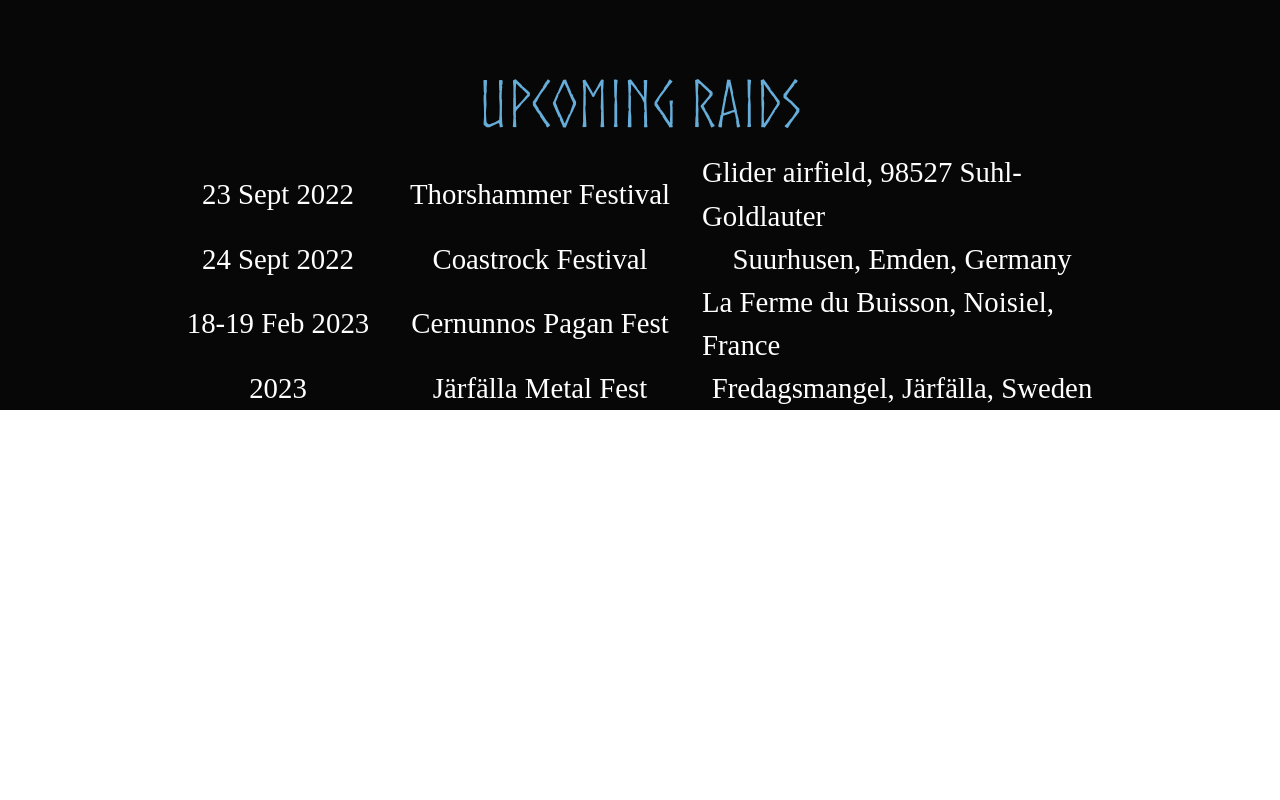
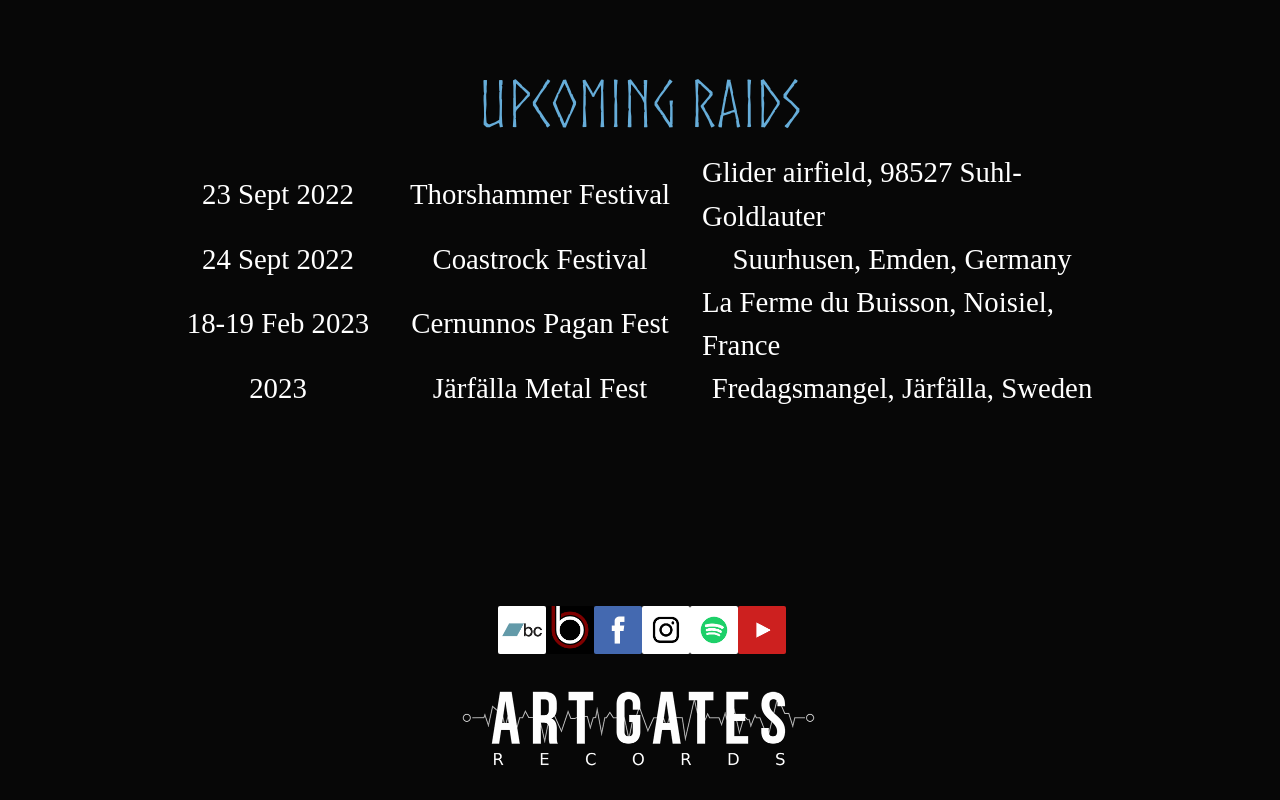
Before and after one commit to usmcamgrimm/havamalband, a Next.js app: page / in a window 1280 px wide. Shown: the part 1350-2150 px from the top of the page. Before the commit the page ends 1760 px from the top, so only its background shows below. Built offline with nearby package versions, Linux system fonts and the light colour scheme; a web font is replaced by a local one.

Commit message:
Added links, working on styling the icons

```diff
--- a/src/components/linkLayout/HavamalLinks.js
+++ b/src/components/linkLayout/HavamalLinks.js
@@ -3,8 +3,9 @@ import styles from './havamalLinks.module.css'
 
 export default function HavamalLinks() {
   return (
-    <div className={styles.LinkGrid}>
-      <div className={linkItem}>
+    <>
+      <div className={styles.LinkContainer}>
+        <div className={styles.LinkItem}>
           <a
             href="https://havamal.bandcamp.com/"
             target="_blank"
@@ -12,13 +13,102 @@ export default function HavamalLinks() {
             aria-label="Bandcamp"
           >
             <Image
+              className={styles.LinkIcon}
               src="/images/icons/bandcamp.png"
               alt="bandcamp icon"
-            width={96}
-            height={96}
+              width={48}
+              height={48}
+            />
+          </a>
+          <a
+            href="https://bandbond.com/"
+            target="_blank"
+            rel="noreferrer"
+            aria-label="Bandbond"
+          >
+            <Image
+              className={styles.LinkIcon}
+              src="/images/icons/bandbond.png"
+              alt="bandbond icon"
+              width={48}
+              height={48}
+            />
+          </a>
+          <a
+            href="https://www.facebook.com/Havamalofficial"
+            target="_blank"
+            rel="noreferrer"
+            aria-label="Facebook"
+          >
+            <Image
+              className={styles.LinkIcon}
+              src="/images/icons/facebook.png"
+              alt="facebook icon"
+              width={48}
+              height={48}
+            />
+          </a>
+          <a
+            href="https://www.instagram.com/officialhavamal"
+            target="_blank"
+            rel="noreferrer"
+            aria-label="Instagram"
+          >
+            <Image
+              className={styles.LinkIcon}
+              src="/images/icons/instagram.png"
+              alt="instagram icon"
+              width={48}
+              height={48}
+            />
+          </a>
+          <a
+            href="https://open.spotify.com/artist/6ldp4tSRbPDs5VA2w9KXmD?si=2RV3id28Rems8KVYhqp4BQ&dl_branch="
+            target="_blank"
+            rel="noreferrer"
+            aria-label="Havamal on Spotify"
+          >
+            <Image
+              className={styles.LinkIcon}
+              src="/images/icons/spotify.png"
+              alt="spotify icon"
+              width={48}
+              height={48}
+            />
+          </a>
+          <a
+            href="https://www.youtube.com/channel/UCmGfesgQAVTgpJqGf9dt3wA/videos"
+            target="_blank"
+            rel="noreferrer"
+            aria-label="YouTube"
+          >
+            <Image
+              className={styles.LinkIcon}
+              src="/images/icons/youtube.png"
+              alt="youtube icon"
+              width={48}
+              height={48}
             />
           </a>
         </div>
       </div>
+      <div className={styles.linkGrid}>
+        <div className={styles.BannerLink}>
+          <a
+            href="https://artgatesrecords.com/artists/havamal"
+            target="_blank"
+            rel="noreferrer"
+            aria-label="Art Gates Records"
+          >
+            <Image
+              src="/images/icons/AGR.png"
+              alt="art gates records icon"
+              width={400}
+              height={128}
+            />
+          </a>
+        </div>
+      </div>
+    </>
   )
 }
--- a/src/components/linkLayout/havamalLinks.module.css
+++ b/src/components/linkLayout/havamalLinks.module.css
@@ -0,0 +1,32 @@
+.LinkContainer {
+  display: flex;
+  flex-direction: column;
+  align-items: center;
+  margin-top: 12rem;
+}
+
+.LinkItem {
+  display: flex;
+  flex-direction: row;
+  flex-wrap: wrap;
+  align-items: center;
+  max-width: 80%;
+  margin: 4px;
+  padding-left: 4px;
+}
+
+.LinkIcon {
+  border-radius: 2px;
+}
+
+.BannerLink {
+  display: flex;
+  justify-content: center;
+}
+
+@media screen and (max-width: 500px) {
+  .linkGrid {
+    padding-right: 4rem;
+    padding-left: 4rem;
+  }
+}
--- a/src/pages/index.js
+++ b/src/pages/index.js
@@ -3,6 +3,7 @@ import Image from 'next/image'
 import Layout from '../components/layout/Layout'
 import HavamalVideo from '../components/video/HavamalVideo'
 import Raids from '../components/raids/Raids'
+import HavamalLinks from '../components/linkLayout/HavamalLinks'
 import styles from '../styles/Home.module.css'
 
 export default function Home() {
@@ -51,6 +52,10 @@ export default function Home() {
             </h2>
             <Raids />
           </section>
+
+          <section className={styles.links}>
+            <HavamalLinks />
+          </section>
         </main>
       </div>
     </Layout>
```
Lines whose indentation alone changed are shown as unchanged.
